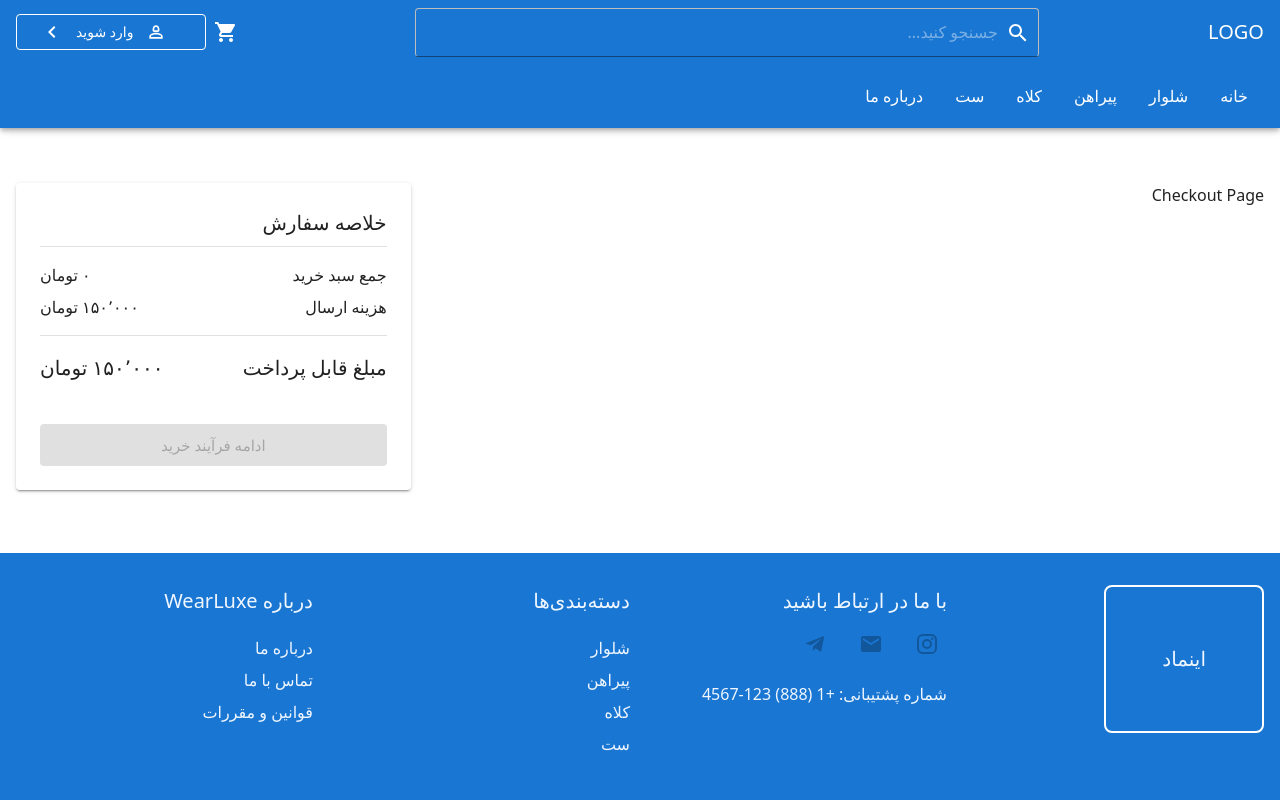
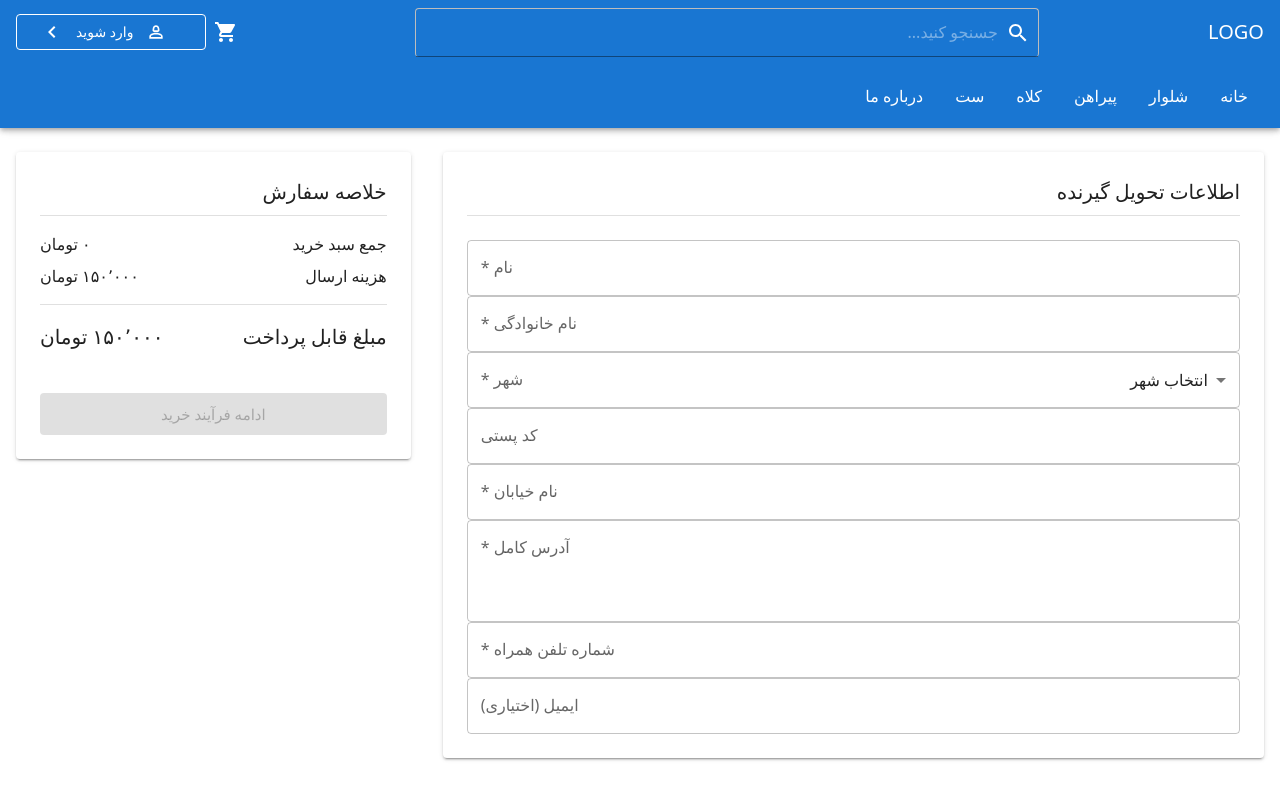
Before and after one commit to mehrdadj2005/WearLuxe, a Next.js app: page /cart/checkout in a window 1280 px wide. Shown: the top 800 px of the page. Built offline with nearby package versions, Linux system fonts and the light colour scheme; what @mui/material-nextjs would draw is missing.

Commit message:
feat: implement Checkout form with validation and input handling

```diff
--- a/src/app/cart/checkout/page.tsx
+++ b/src/app/cart/checkout/page.tsx
@@ -1,9 +1,206 @@
+"use client"
+
+import { Divider, Grid, Paper, TextField, Typography } from "@mui/material";
+import { useState } from "react";
+
+
+const cities = ["تهران", "مشهد", "اصفهان", "شیراز", "تبریز", "کرج", "اهواز", "قم", "کرمانشاه", "ارومیه"]
+
 function Checkout() {
+    const [errors, setErrors] = useState<{ [key: string]: string }>({})
+
+    const [formData, setFormData] = useState({
+        firstName: "",
+        lastName: "",
+        city: "",
+        address: "",
+        street: "",
+        homeCode: "",
+        phoneNumber: "",
+        email: "",
+    })
+
+
+    const handleInputChange = (field: string, value: string) => {
+        setFormData((prev) => ({
+            ...prev,
+            [field]: value,
+        }))
+
+
+        if (errors[field]) {
+            setErrors((prev) => ({
+                ...prev,
+                [field]: "",
+            }))
+        }
+    }
+
+    const validateForm = () => {
+        const newErrors: { [key: string]: string } = {}
+
+        if (!formData.firstName.trim()) {
+            newErrors.firstName = "نام الزامی است"
+        }
+
+        if (!formData.lastName.trim()) {
+            newErrors.lastName = "نام خانوادگی الزامی است"
+        }
+
+        if (!formData.city.trim()) {
+            newErrors.city = "شهر الزامی است"
+        }
+
+        if (!formData.address.trim()) {
+            newErrors.address = "آدرس الزامی است"
+        }
+
+        if (!formData.street.trim()) {
+            newErrors.street = "نام خیابان الزامی است"
+        }
+
+        if (!formData.phoneNumber.trim()) {
+            newErrors.phoneNumber = "شماره تلفن الزامی است"
+        } else if (!/^09\d{9}$/.test(formData.phoneNumber)) {
+            newErrors.phoneNumber = "شماره تلفن معتبر نیست"
+        }
+
+        if (formData.email && !/^[^\s@]+@[^\s@]+\.[^\s@]+$/.test(formData.email)) {
+            newErrors.email = "ایمیل معتبر نیست"
+        }
+
+        setErrors(newErrors)
+        return Object.keys(newErrors).length === 0
+    }
+
     return (
-        <div>
-            <h1>Checkout Page</h1>
-            {/* Additional checkout components will go here */}
-        </div>
+        <Paper elevation={2} sx={{ p: 3, mb: 3 }} >
+            <Typography variant="h6" gutterBottom>
+                اطلاعات تحویل گیرنده
+            </Typography>
+            <Divider sx={{ mb: 3 }} />
+
+
+            <Grid item xs={12} sm={6} >
+                <TextField
+                    fullWidth
+                    label="نام *"
+                    value={formData.firstName}
+                    onChange={(e) => handleInputChange("firstName", e.target.value)}
+                    error={!!errors.firstName}
+                    helperText={errors.firstName}
+                    variant="outlined"
+                />
+            </Grid>
+            <Grid item xs={12} sm={6}>
+                <TextField
+                    fullWidth
+                    label="نام خانوادگی *"
+                    value={formData.lastName}
+                    onChange={(e) => handleInputChange("lastName", e.target.value)}
+                    error={!!errors.lastName}
+                    helperText={errors.lastName}
+                    variant="outlined"
+                />
+            </Grid>
+
+            {/* شهر */}
+            <Grid item xs={12} sm={6}>
+                <TextField
+                    fullWidth
+                    select
+                    label="شهر *"
+                    value={formData.city}
+                    onChange={(e) => handleInputChange("city", e.target.value)}
+                    error={!!errors.city}
+                    helperText={errors.city}
+                    variant="outlined"
+                    SelectProps={{
+                        native: true,
+                    }}
+                >
+                    <option value="">انتخاب شهر</option>
+                    {cities.map((city) => (
+                        <option key={city} value={city}>
+                            {city}
+                        </option>
+                    ))}
+                </TextField>
+            </Grid>
+
+
+            <Grid item xs={12} sm={6}>
+                <TextField
+                    fullWidth
+                    label="کد پستی"
+                    value={formData.homeCode}
+                    onChange={(e) => handleInputChange("homeCode", e.target.value)}
+                    error={!!errors.homeCode}
+                    helperText={errors.homeCode}
+                    variant="outlined"
+                    placeholder="۱۲۳۴۵۶۷۸۹۰"
+                />
+            </Grid>
+
+
+            <Grid item xs={12}>
+                <TextField
+                    fullWidth
+                    label="نام خیابان *"
+                    value={formData.street}
+                    onChange={(e) => handleInputChange("street", e.target.value)}
+                    error={!!errors.street}
+                    helperText={errors.street}
+                    variant="outlined"
+                    placeholder="مثال: خیابان ولیعصر"
+                />
+            </Grid>
+
+
+            <Grid item xs={12}>
+                <TextField
+                    fullWidth
+                    multiline
+                    rows={3}
+                    label="آدرس کامل *"
+                    value={formData.address}
+                    onChange={(e) => handleInputChange("address", e.target.value)}
+                    error={!!errors.address}
+                    helperText={errors.address}
+                    variant="outlined"
+                    placeholder="آدرس کامل شامل پلاک، واحد و سایر جزئیات"
+                />
+            </Grid>
+
+
+            <Grid item xs={12} sm={6}>
+                <TextField
+                    fullWidth
+                    label="شماره تلفن همراه *"
+                    value={formData.phoneNumber}
+                    onChange={(e) => handleInputChange("phoneNumber", e.target.value)}
+                    error={!!errors.phoneNumber}
+                    helperText={errors.phoneNumber}
+                    variant="outlined"
+                    placeholder="۰۹۱۲۳۴۵۶۷۸۹"
+                />
+            </Grid>
+
+
+            <Grid item xs={12} sm={6}>
+                <TextField
+                    fullWidth
+                    label="ایمیل (اختیاری)"
+                    type="email"
+                    value={formData.email}
+                    onChange={(e) => handleInputChange("email", e.target.value)}
+                    error={!!errors.email}
+                    helperText={errors.email}
+                    variant="outlined"
+                    placeholder="example@email.com"
+                />
+            </Grid>
+        </Paper >
     );
 }
 
```
